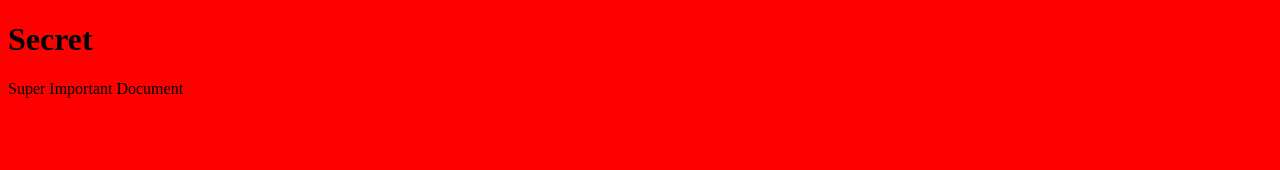
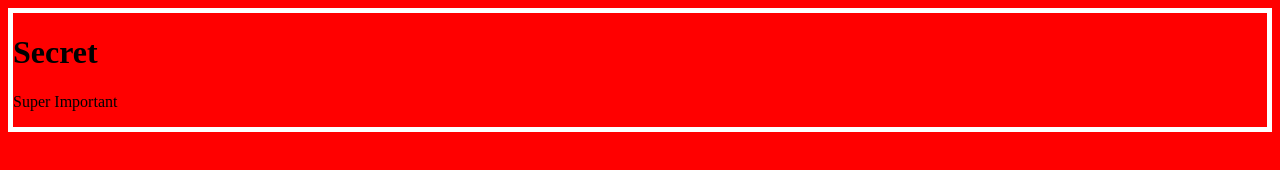
Before and after one commit to AHeroOfTime/literate-octo-giggle, a plain HTML site: page index.html in a window 1280 px wide. Drawn offline with Linux system fonts and the light colour scheme.

Commit message:
3th commit :3

```diff
--- a/index.html
+++ b/index.html
@@ -6,12 +6,12 @@
   <meta http-equiv="X-UA-Compatible" content="IE=edge">
   <meta name="viewport" content="width=device-width, initial-scale=1.0">
   <link rel="stylesheet" href="style.css">
-  <title>Document</title>
+  <title>Important</title>
 </head>
 
 <body>
   <h1>Secret</h1>
-  <p>Super Important Document</p>
+  <p>Super Important</p>
 </body>
 
 </html>
--- a/style.css
+++ b/style.css
@@ -1,3 +1,4 @@
 body {
   background: red;
+  border: 5px solid white;
 }
```
